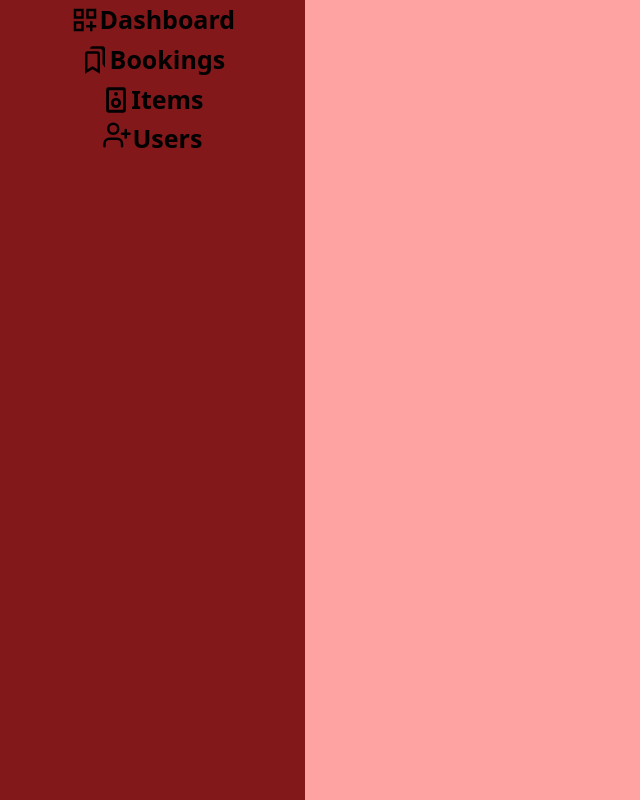
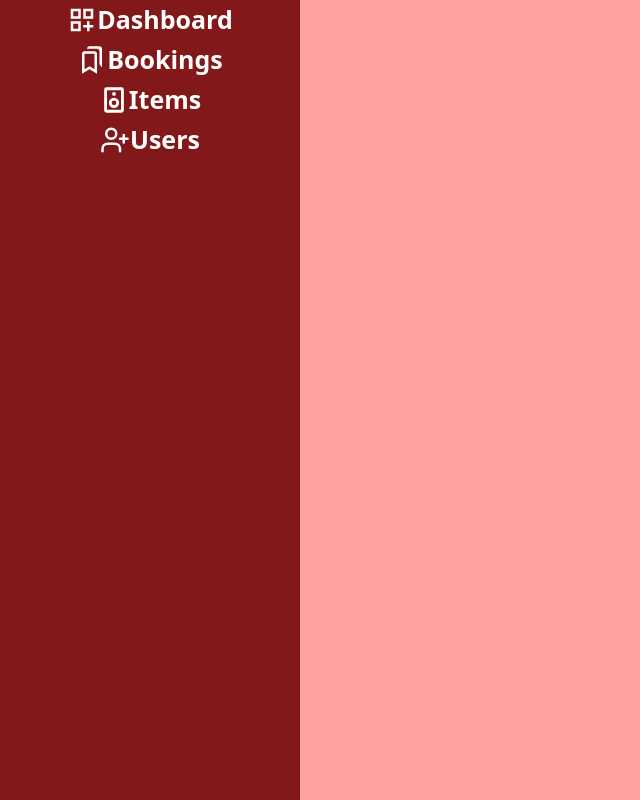
Before and after one commit to RashindaThulakk/kv-audio-frontend, a React (Vite) app: page / in a window 1280 px wide. Shown: the whole page, without its empty margins (0-640 px from the left). Built offline with nearby package versions, Linux system fonts and the light colour scheme.

Commit message:
🎶👀👀set route path, fixed errors

```diff
--- a/package.json
+++ b/package.json
@@ -16,7 +16,8 @@
     "postcss": "^8.5.1",
     "react": "^18.3.1",
     "react-dom": "^18.3.1",
-    "react-icons": "^5.4.0"
+    "react-icons": "^5.4.0",
+    "react-router-dom": "^7.1.3"
   },
   "devDependencies": {
     "@eslint/js": "^9.17.0",
--- a/src/App.jsx
+++ b/src/App.jsx
@@ -1,17 +1,22 @@
-import ProductCard from './components/productCard'
-import { MdOutlineDashboardCustomize } from "react-icons/md";
-import { BiBookmarks } from "react-icons/bi";
-import { PiSpeakerHifiBold } from "react-icons/pi";
-import { LuUserPlus } from "react-icons/lu";
+
 import AdminPage from './components/adminPage';
+import { BrowserRouter, Route, Routes } from 'react-router-dom';
 
 
 
 function App() {
   return (
-   <div>
-    <AdminPage/>
-   </div>
-)
+    <BrowserRouter>
+      <Routes>
+        <Route path='/*' element={<AdminPage/>}/>
+        {/* <Route path='/*' element={<h1>Error Not Found 404</h1>}/>
+
+         */}
+      </Routes>
+
+
+
+    </BrowserRouter>
+  )
 }
 export default App
--- a/src/components/adminPage.jsx
+++ b/src/components/adminPage.jsx
@@ -2,42 +2,60 @@ import { BiBookmarks } from "react-icons/bi";
 import { LuUserPlus } from "react-icons/lu";
 import { MdOutlineDashboardCustomize } from "react-icons/md";
 import { PiSpeakerHifiBold } from "react-icons/pi";
+import { Link, Route, Routes } from "react-router-dom";
 
-export default function AdminPage(){
-    return(
-        <div className='w-full h-screen flex '>
+export default function AdminPage() {
+  return (
 
-        <div className='w-[400px] h-full bg-red-900 flex flex-col items-center'>
+    <div className="w-full h-screen flex">
+      {/* Sidebar */}
+      <div className="w-[300px] h-full bg-red-900 flex flex-col items-center">
+        <Link
+          to="/admin/dashboard"
+          className="w-full h-[40px] text-[25px] font-bold flex justify-center items-center text-white"
+        >
+          <MdOutlineDashboardCustomize className="size-[30px]" />
+          Dashboard
+        </Link>
 
-            <button className='w-full h-[40px] text-[25px] font-bold flex justify-center items-center'>
-            <MdOutlineDashboardCustomize className='size-[30px]'/>
-            Dashboard
-            </button>
+        <Link
+          to="/admin/bookings"
+          className="w-full h-[40px] text-[25px] font-bold flex justify-center items-center text-white"
+        >
+          <BiBookmarks className="size-[30px]" />
+          Bookings
+        </Link>
 
-            <button className='w-full h-[40px] text-[25px] font-bold flex justify-center items-center'>
-            <BiBookmarks className='size-[30px]'/>
+        <Link
+          to="/admin/items"
+          className="w-full h-[40px] text-[25px] font-bold flex justify-center items-center text-white"
+        >
+          <PiSpeakerHifiBold className="size-[30px]" />
+          Items
+        </Link>
 
-            Bookings
-            </button>
+        <Link
+          to="/admin/users"
+          className="w-full h-[40px] text-[25px] font-bold flex justify-center items-center text-white"
+        >
+          <LuUserPlus className="size-[30px]" />
+          Users
+        </Link>
+      </div>
 
-            <button className='w-full h-[40px] text-[25px] font-bold flex justify-center items-center'>
-            <PiSpeakerHifiBold className='size-[30px]'/>
-            Items
-            </button>
+     {/* Content Area */}
+     <div className="w-[calc(100vw-300px)] h-full bg-red-300 p-5">
+        <Routes>
+          <Route path="/admin/dashboard" element={<h1>Dashboard</h1>} />
+          <Route path="/admin/bookings" element={<h1>Bookings</h1>} />
+          <Route path="/admin/items" element={<h1>Items</h1>} />
+          <Route path="/admin/users" element={<h1>Users</h1>} />
+          {/* <Route path="/admin/*" element={<h1>Page not found</h1>}/> */}
+        </Routes>
 
-            <button className='w-full h-[40px] text-[25px] font-bold flex justify-center '>
-            <LuUserPlus className='size-[30px]'/>
-            Users
-            </button>
-
-        </div>
-
-        <div className='w-full h-full bg-red-300'>
-
-        </div>
+      </div>
 
 
-  </div>
-
-    )
+    </div>
+  );
 }
```
Also changed, not shown: 1 other file (tests, documents, lock files or other folders).
